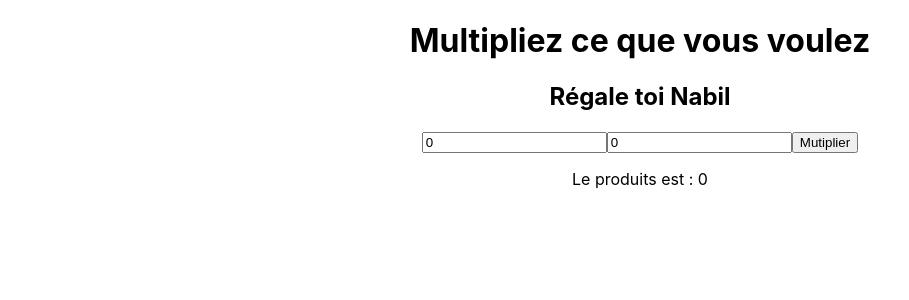
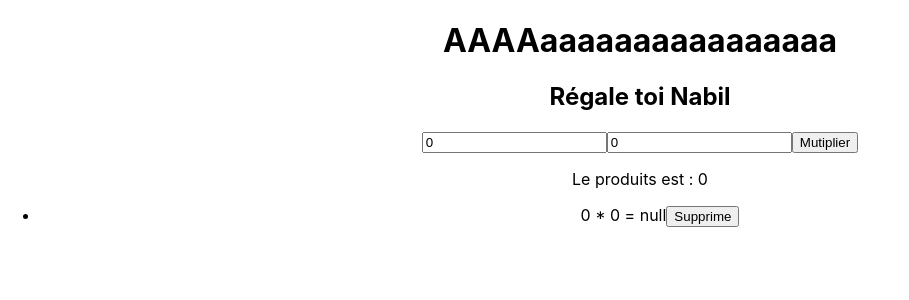
Before and after one commit to Zakelo1/UAUUAOIDOIZ, a React (Create React App) app: page / in a window 1280 px wide. Both pictures are taken after a click on the button "Mutiplier". Shown: the top 300 px of the page, without its empty margins (0-909 px from the left). Built offline with nearby package versions, Linux system fonts and the light colour scheme.

Commit message:
Mise à jour des fichiers App.js et Multiplication.js

```diff
--- a/src/App.js
+++ b/src/App.js
@@ -5,7 +5,7 @@ import Multiplication from './Multiplication';
 function App() {
   return (
     <div className="App">
-      <h1>Multipliez ce que vous voulez</h1>
+      <h1>AAAAaaaaaaaaaaaaaaaa</h1>
       <Multiplication />
     </div>
   );
--- a/src/Multiplication.js
+++ b/src/Multiplication.js
@@ -4,8 +4,13 @@ const Multiplication = () => {
     const [premiernombre, setpremiernombre] = useState(0)
     const [deuxièmenombre, setdeuxièmenombre] = useState(0)
     const [produits, setproduits] = useState(null)
+    const [historique, sethistorique] = useState([])
     const Multiplication1 = () =>{
         setproduits(premiernombre * deuxièmenombre)
+        sethistorique([...historique, `${premiernombre} * ${deuxièmenombre} = ${produits}`])
+    }
+    const supprimer = (index) =>{
+        sethistorique(historique.filter((_, i) => i !== index));
     }
     const premiernombrechange = (event) => {
         setpremiernombre(Number(event.target.value))
@@ -13,6 +18,7 @@ const Multiplication = () => {
     const deuxièmenombrechange = (event) => {
         setdeuxièmenombre(Number(event.target.value))
     }
+
     return (
         <div>
             <h2>Régale toi Nabil</h2>
@@ -28,6 +34,15 @@ const Multiplication = () => {
             {produits !== null && (
                 <p>Le produits est : {produits}</p>
             )}
+            <ul>
+                {historique.map((item, index) => (
+                    <li key={index} >{item}
+                    <button onClick={()=> supprimer(index)}
+
+                    >Supprime</button>
+                    </li>
+                ))}
+            </ul>
         </div>
     );
 };
```
